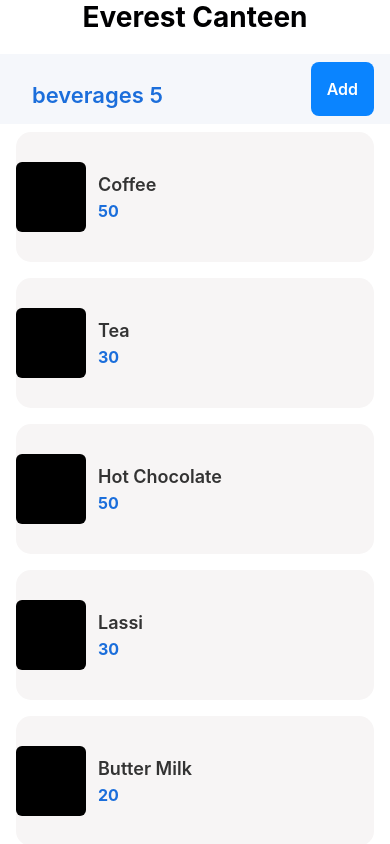
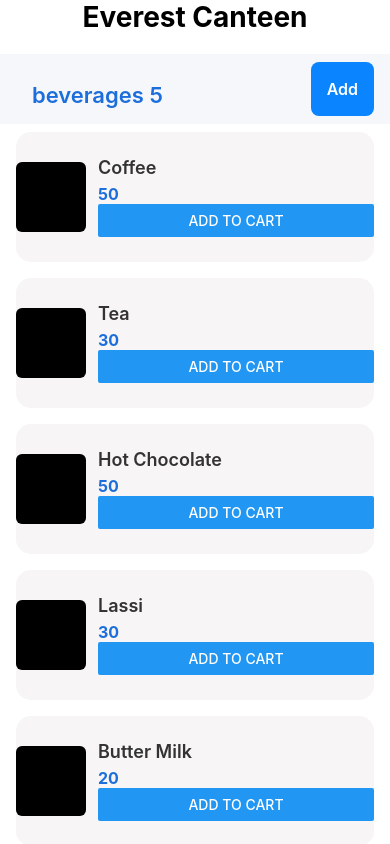
Before and after one commit to Koushikakki/smart-canteen-system, a React Native app: screen /AdminHomeScreen in a window 390 px wide. Shown: the top 844 px of the page. Built offline with nearby package versions, Linux system fonts and the light colour scheme.

Commit message:
add logic to display add to cart button for the user but not admin

```diff
--- a/src/components/ItemCard.tsx
+++ b/src/components/ItemCard.tsx
@@ -1,8 +1,12 @@
-import { Text, View } from "react-native";
+import { Text, View ,Button} from "react-native";
 import { Item } from "../types/types";
 import styles from "./ItemCard.styles.ts"
-
-export function ItemCard ({item} : {item : Item}) {
+type Props ={
+    item : Item;
+    onAdd : ()=>void;
+    isAdmin ? : boolean;
+}
+export function ItemCard ({item,onAdd,isAdmin} : Props) {
     return(
         <View style={styles.card}>
             {/* <Image source={item.image} style ={styles.cardImage} /> */}
@@ -12,6 +16,7 @@ export function ItemCard ({item} : {item : Item}) {
             <View style={styles.textContainer}>
                 <Text style={styles.title}>{item.title}</Text>
                 <Text style={styles.price}>{item.price}</Text>
+                {!isAdmin && <Button title="Add to cart" onPress={onAdd} />}
             </View>
         </View>
     )
```
